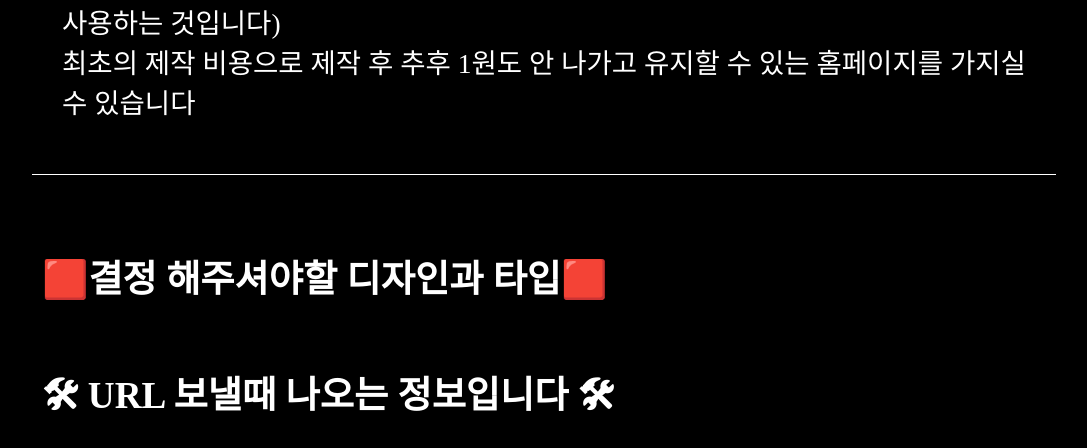
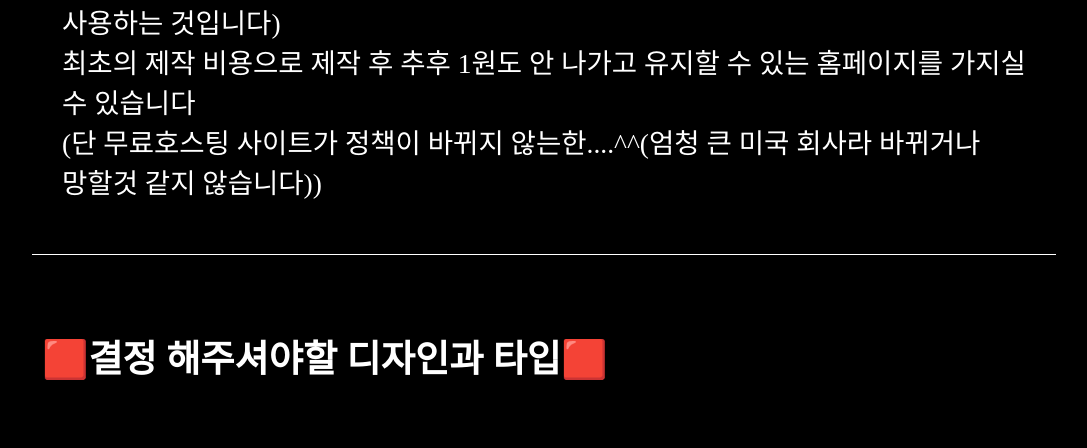
Before and after one commit to parkchangwoon1289/sample, a plain HTML site: page howto.html in a window 1280 px wide. Shown: the part 3020-3468 px from the top of the page, without its empty margins (96-1183 px from the left). Drawn offline with nearby package versions, Linux system fonts and the light colour scheme.

Commit message:
Update howto.html

```diff
--- a/howto.html
+++ b/howto.html
@@ -194,6 +194,7 @@
                     <P> (부도덕한 업체 같은 경우 안정적인 운영을 핑계로 유료 서버 사용을 유도 하긴합니다만
                         대형 쇼핑몰이나 대기업 홈페이지 같은 동시 접속량이 폭발적인 사이트나 유료서버 사용하는 것입니다)</P>
                     <P>최초의 제작 비용으로 제작 후 추후 1원도 안 나가고 유지할 수 있는 홈페이지를 가지실 수 있습니다</P>
+                    <P>(단 무료호스팅 사이트가 정책이 바뀌지 않는한....^^(엄청 큰 미국 회사라 바뀌거나 망할것 같지 않습니다))</P>
                 </div>
             </div>
         </section>
```
